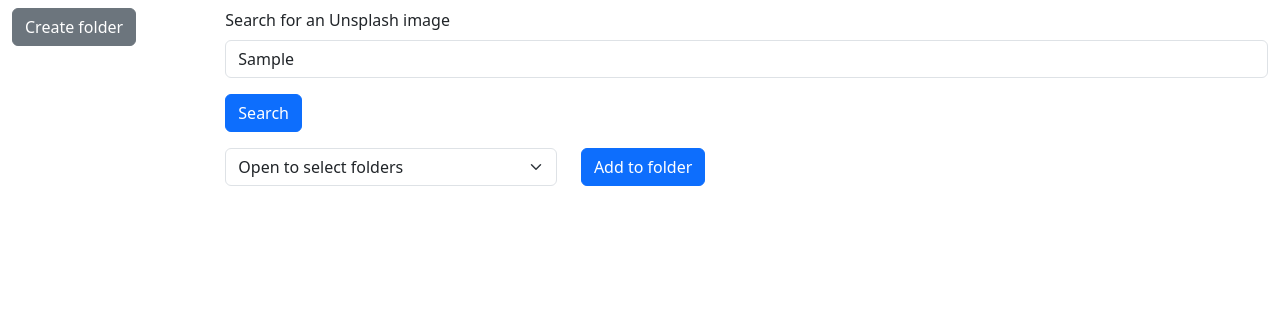
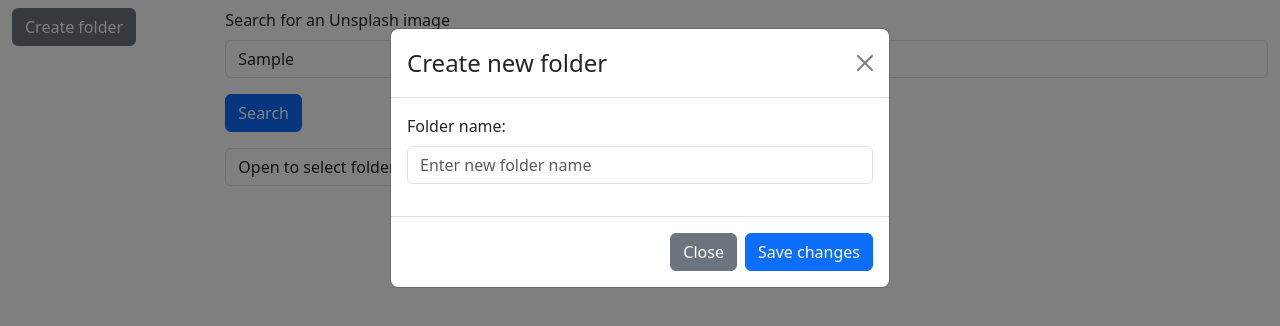
Before and after one commit to PiotrFidurski/unsplash-app, a React (Create React App) app: page / in a window 1280 px wide. Both pictures are taken after typing "Sample" into the empty fields and a click on the button "Create folder". Shown: the top 326 px of the page. Built offline with nearby package versions, Linux system fonts and the light colour scheme; what unsplash-js would draw is missing.

Commit message:
add Folder component, add folderSlice to redux store, add form to NewFolderModal

```diff
--- a/src/app/store.ts
+++ b/src/app/store.ts
@@ -1,6 +1,8 @@
 import { Action, configureStore, ThunkAction } from "@reduxjs/toolkit";
 import counterReducer from "../features/counter/counterSlice";
+import foldersReducer from "../features/folders/foldersSlice";
 import imagesReducer from "../features/images/imagesSlice";
+import modalReducer from "../features/modal/modalSlice";
 import queryReducer from "../features/query/querySlice";
 import selectedImagesReducer from "../features/selectedImages/selectedImagesSlice";
 
@@ -10,6 +12,8 @@ export const store = configureStore({
     query: queryReducer,
     images: imagesReducer,
     selectedImages: selectedImagesReducer,
+    modal: modalReducer,
+    folders: foldersReducer,
   },
 });
 
--- /dev/null
+++ b/src/components/Folder.tsx
@@ -0,0 +1,9 @@
+import * as React from "react";
+
+interface Props {
+  folder: any;
+}
+
+export function Folder({ folder }: Props) {
+  return <>hello</>;
+}
--- a/src/components/NewFolderModal.tsx
+++ b/src/components/NewFolderModal.tsx
@@ -1,22 +1,55 @@
-import { Button, Modal } from "react-bootstrap";
+import * as React from "react";
+import { Button, Form, Modal } from "react-bootstrap";
+import { useAppDispatch, useAppSelector } from "../app/hooks";
+import { create } from "../features/folders/foldersSlice";
+import { close } from "../features/modal/modalSlice";
 
 export function NewFolderModal() {
+  const open = useAppSelector((state) => state.modal.open);
+
+  const [name, setName] = React.useState("");
+
+  const dispatch = useAppDispatch();
+
+  function handleSubmit(e: React.BaseSyntheticEvent) {
+    e.preventDefault();
+    dispatch(create({ name, images: [] }));
+    setName("");
+    dispatch(close());
+  }
+
+  function handleClose() {
+    dispatch(close());
+  }
+
   return (
-    <Modal show={true}>
-      <Modal.Dialog>
+    <Modal show={open} onHide={handleClose}>
+      <Form onSubmit={handleSubmit}>
         <Modal.Header closeButton>
-          <Modal.Title>Modal title</Modal.Title>
+          <Modal.Title>Create new folder</Modal.Title>
         </Modal.Header>
 
         <Modal.Body>
-          <p>Modal body text goes here.</p>
+          <Form.Group className="mb-3">
+            <Form.Label htmlFor="folderName">Folder name: </Form.Label>
+            <Form.Control
+              id="folderName"
+              type="query"
+              value={name}
+              onChange={(e) => setName(e.target.value)}
+              placeholder="Enter new folder name"
+            />
+          </Form.Group>
         </Modal.Body>
-
         <Modal.Footer>
-          <Button variant="secondary">Close</Button>
-          <Button variant="primary">Save changes</Button>
+          <Button variant="secondary" onClick={handleClose}>
+            Close
+          </Button>
+          <Button variant="primary" type="submit">
+            Save changes
+          </Button>
         </Modal.Footer>
-      </Modal.Dialog>
+      </Form>
     </Modal>
   );
 }
--- a/src/components/SideBar.tsx
+++ b/src/components/SideBar.tsx
@@ -1,9 +1,22 @@
-import { Button, Col } from "react-bootstrap";
+import { Button, Col, Container } from "react-bootstrap";
+import { useAppDispatch, useAppSelector } from "../app/hooks";
+import { open } from "../features/modal/modalSlice";
+import { Folder } from "./Folder";
 
 export function SideBar() {
+  const state = useAppSelector((state) => state.folders);
+
+  const dispatch = useAppDispatch();
   return (
     <Col sm={2}>
-      <Button variant="secondary">Create folder</Button>
+      <Button variant="secondary" onClick={() => dispatch(open())}>
+        Create folder
+      </Button>
+      <Container>
+        {state.folders.map((folder) => (
+          <Folder key={folder.name} folder={folder} />
+        ))}
+      </Container>
     </Col>
   );
 }
--- /dev/null
+++ b/src/features/folders/foldersSlice.ts
@@ -0,0 +1,46 @@
+import { createSlice } from "@reduxjs/toolkit";
+
+interface UnsplashUrls {
+  full: string;
+  small: string;
+  thumb: string;
+}
+
+export interface UnsplashImage {
+  id: string;
+  alt_description: string;
+  description: string;
+  urls: UnsplashUrls;
+}
+interface Folder {
+  name: string;
+  images: Array<UnsplashImage>;
+}
+
+export interface FolderState {
+  folders: Array<Folder>;
+}
+
+const initialState: FolderState = {
+  folders: [],
+};
+
+export const foldersSlice = createSlice({
+  name: "folders",
+  initialState:
+    (JSON.parse(localStorage.getItem("folders")!) as FolderState) ||
+    initialState,
+  reducers: {
+    create: (state, { payload }) => {
+      state.folders = [payload, ...state.folders];
+    },
+    remove: (state, { payload }) => {
+      state.folders = state.folders.filter((folder) => folder.name !== payload);
+      return state;
+    },
+  },
+});
+
+export const { create } = foldersSlice.actions;
+
+export default foldersSlice.reducer;
--- /dev/null
+++ b/src/features/modal/modalSlice.ts
@@ -0,0 +1,26 @@
+import { createSlice } from "@reduxjs/toolkit";
+
+export interface ImagesState {
+  open: Boolean;
+}
+
+const initialState: ImagesState = {
+  open: false,
+};
+
+export const modalSlice = createSlice({
+  name: "modal",
+  initialState,
+  reducers: {
+    open: (state) => {
+      state.open = true;
+    },
+    close: (state) => {
+      state.open = false;
+    },
+  },
+});
+
+export const { open, close } = modalSlice.actions;
+
+export default modalSlice.reducer;
--- a/src/index.tsx
+++ b/src/index.tsx
@@ -4,12 +4,16 @@ import ReactDOM from "react-dom";
 import { Provider } from "react-redux";
 import App from "./App";
 import { store } from "./app/store";
+import { NewFolderModal } from "./components/NewFolderModal";
 import * as serviceWorker from "./serviceWorker";
 
 ReactDOM.render(
   <React.StrictMode>
     <Provider store={store}>
-      <App />
+      <>
+        <App />
+        <NewFolderModal />
+      </>
     </Provider>
   </React.StrictMode>,
   document.getElementById("root")
```
